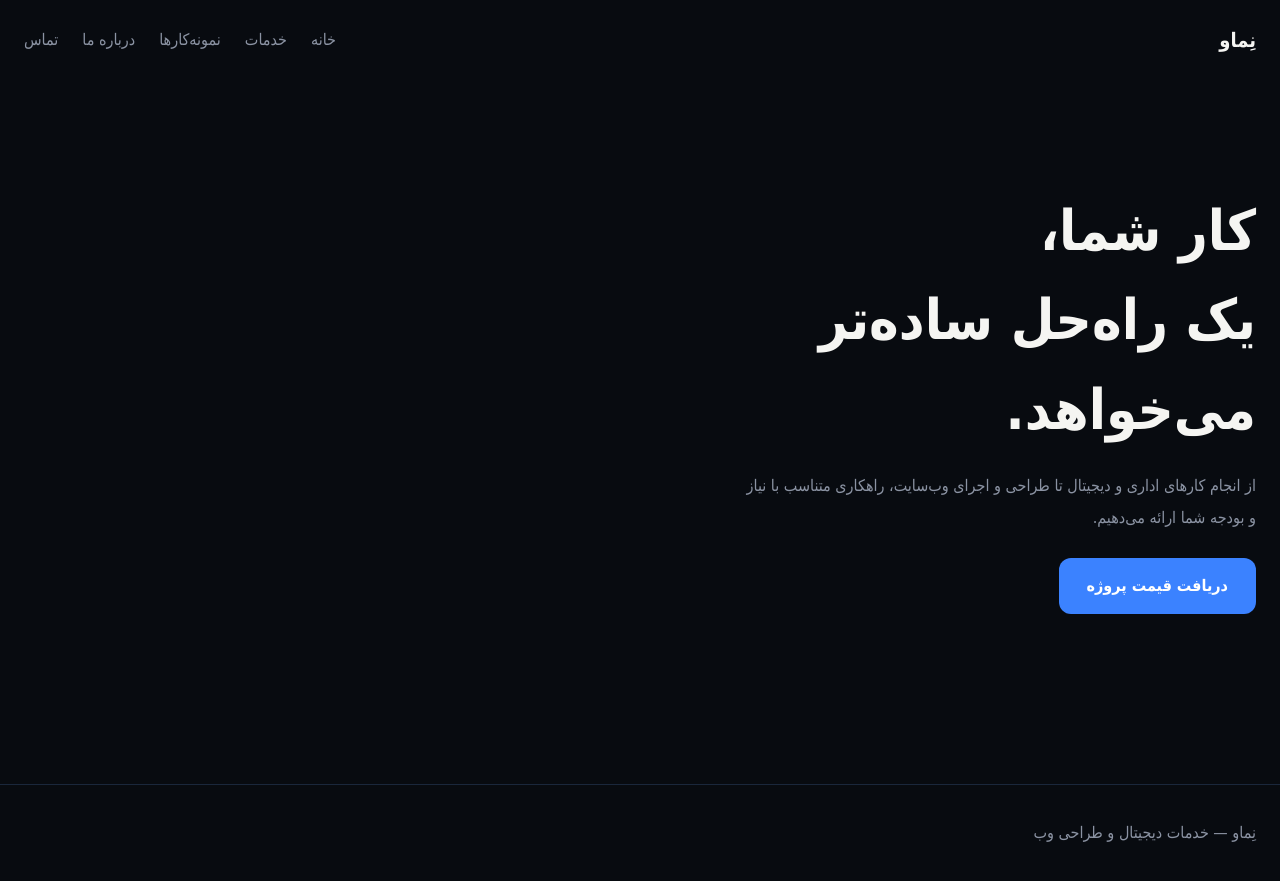
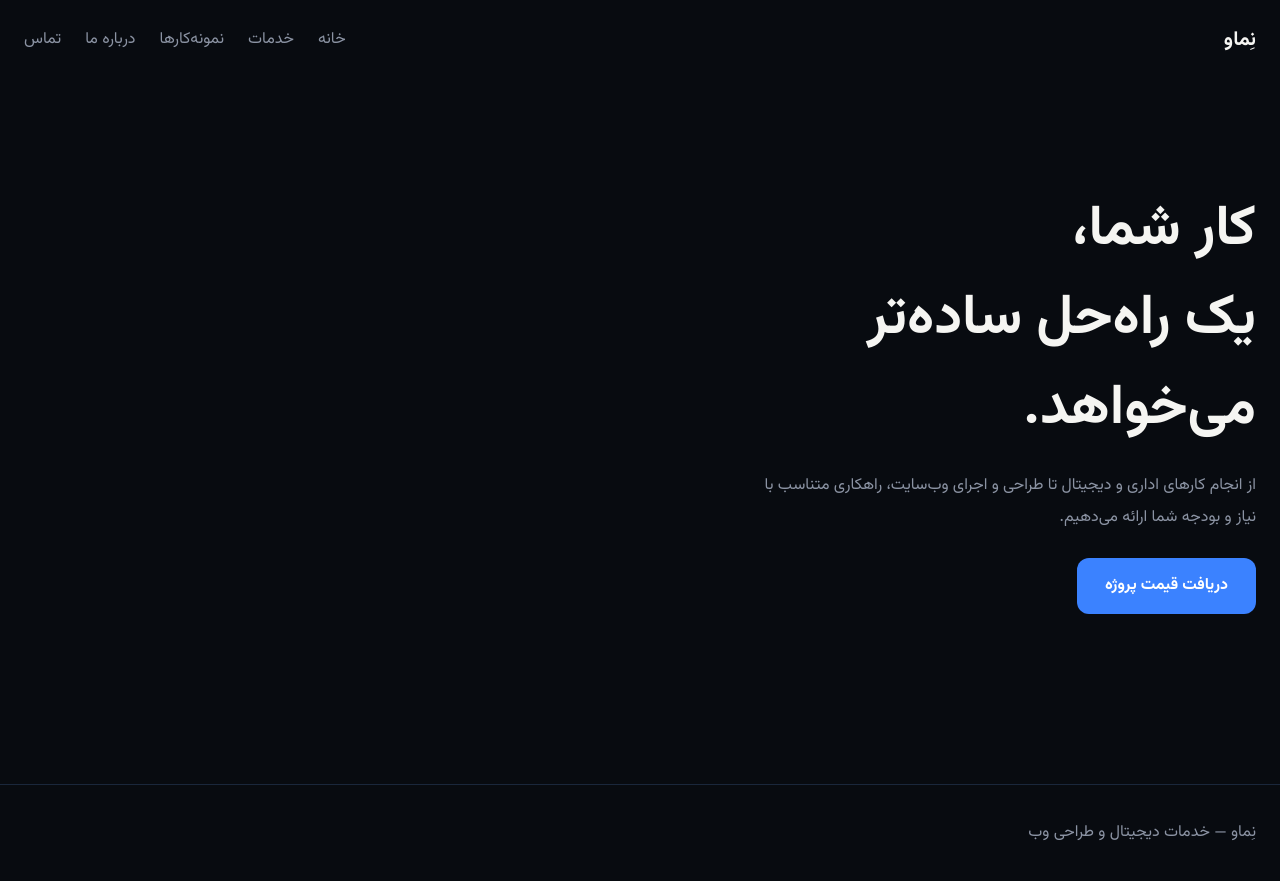
Before and after one commit to alimonfared-tech/NemavWeb, a Django app: template templates/pages/home.html in a window 1280 px wide. Run offline with Django 5.2, Linux system fonts and the light colour scheme; the template is opened without the code that fills it, so the values that code supplies are empty.

Commit message:
feat: phase 1 — self-hosted vazirmatn font

```diff
--- a/static/css/base.css
+++ b/static/css/base.css
@@ -1,3 +1,17 @@
+@font-face{
+  font-family:"Vazirmatn";
+  src:url("../fonts/Vazirmatn-Regular.woff2") format("woff2");
+  font-weight:400;
+  font-display:swap;
+}
+@font-face{
+  font-family:"Vazirmatn";
+  src:url("../fonts/Vazirmatn-Bold.woff2") format("woff2");
+  font-weight:700;
+  font-display:swap;
+}
+
+
 *,*::before,*::after{box-sizing:border-box;margin:0;padding:0}
 body{
   background:var(--bg-deep); color:var(--text);
```
Also changed, not shown: static/fonts/Vazirmatn-Bold.woff2 (added), static/fonts/Vazirmatn-Regular.woff2 (added), 1 other file.
